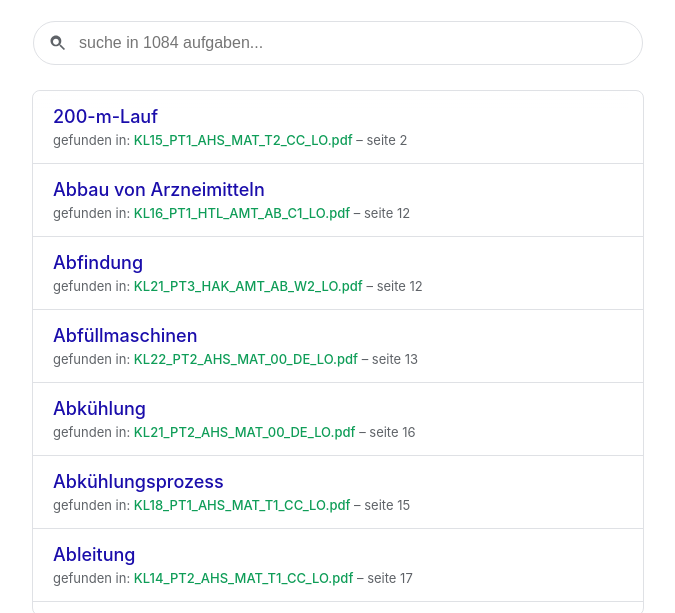
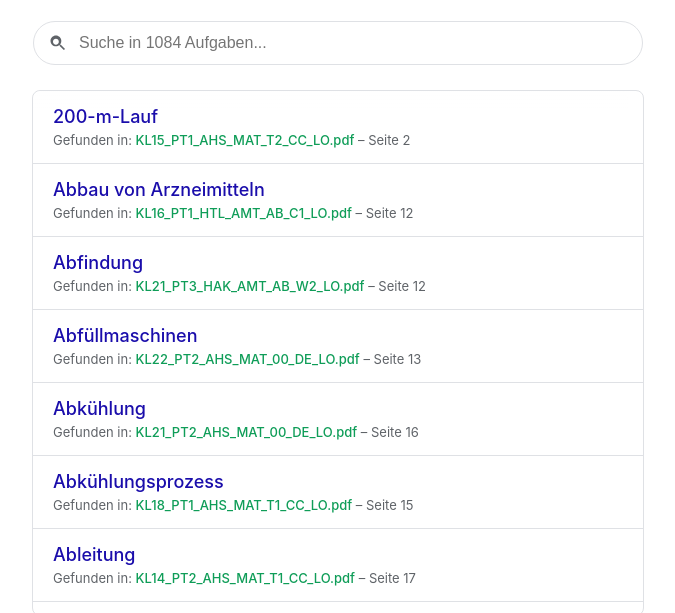
Before and after one commit to Nikityyy/Matura-Finder, a plain HTML site: page index.html in a window 1280 px wide. Shown: the part 144-757 px from the top of the page, without its empty margins (302-977 px from the left). Drawn offline with Linux system fonts and the light colour scheme.

Commit message:
fix pronounciation

```diff
--- a/index.html
+++ b/index.html
@@ -182,7 +182,7 @@
                 if (allTitles.length > 0) {
                     renderResults(allTitles);
                     searchBar.disabled = false;
-                    searchBar.placeholder = `suche in ${allTitles.length} aufgaben...`;
+                    searchBar.placeholder = `Suche in ${allTitles.length} Aufgaben...`;
                 } else {
                     resultsContainer.innerHTML = '<li class="no-results">keine aufgabendaten gefunden. führen sie das python-skript aus.</li>';
                     searchBar.placeholder = "keine daten";
@@ -218,7 +218,7 @@
                 li.dataset.page = item.page;
                 li.innerHTML = `<span class="result-title">${escapeHtml(item.title)}</span>
                     <div class="result-details">
-                        gefunden in: <span class="result-filename">${escapeHtml(item.filename)}</span> – seite ${item.page}
+                        Gefunden in: <span class="result-filename">${escapeHtml(item.filename)}</span> – Seite ${item.page}
                     </div>`;
                 li.addEventListener('click', handleResultClick);
                 resultsContainer.appendChild(li);
```
